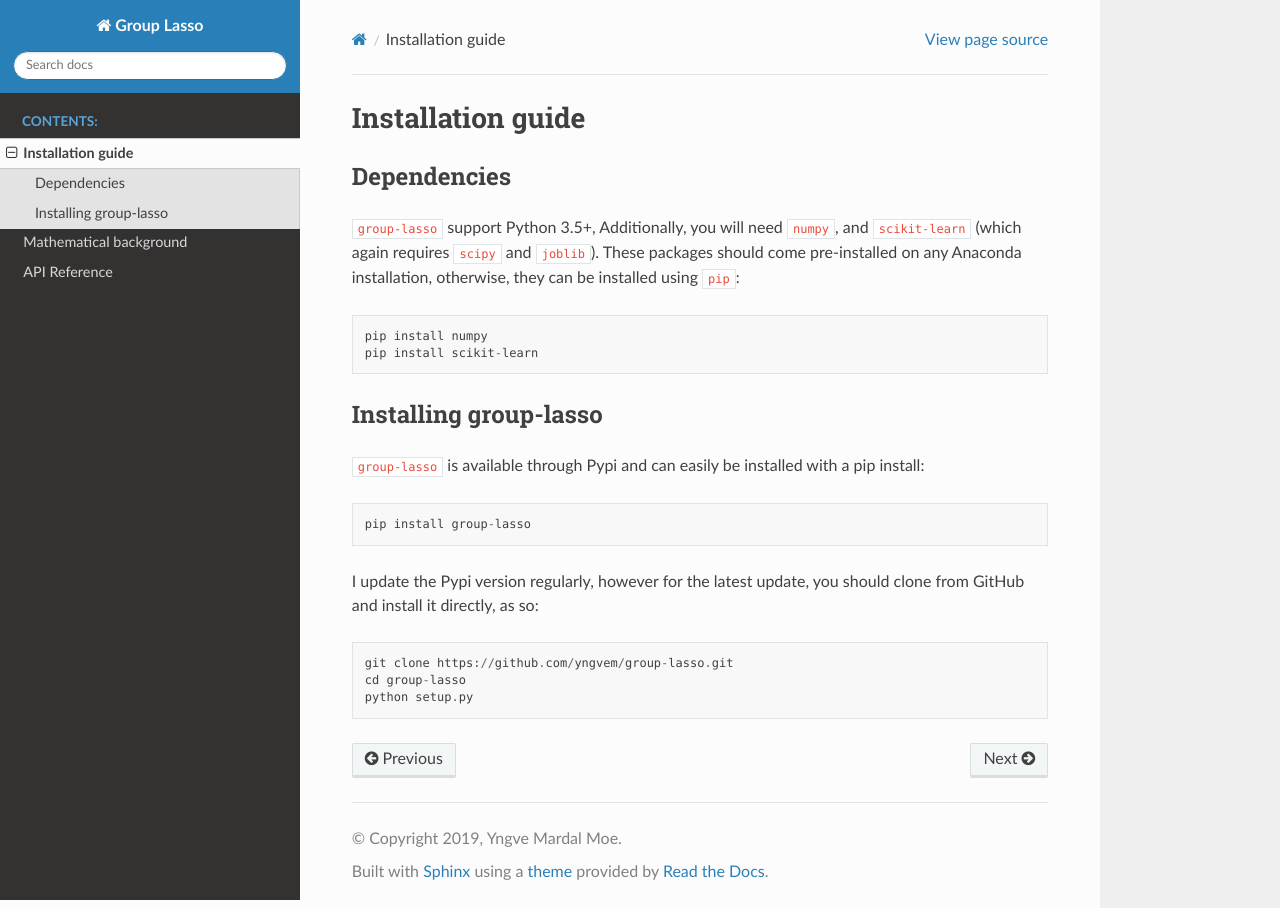
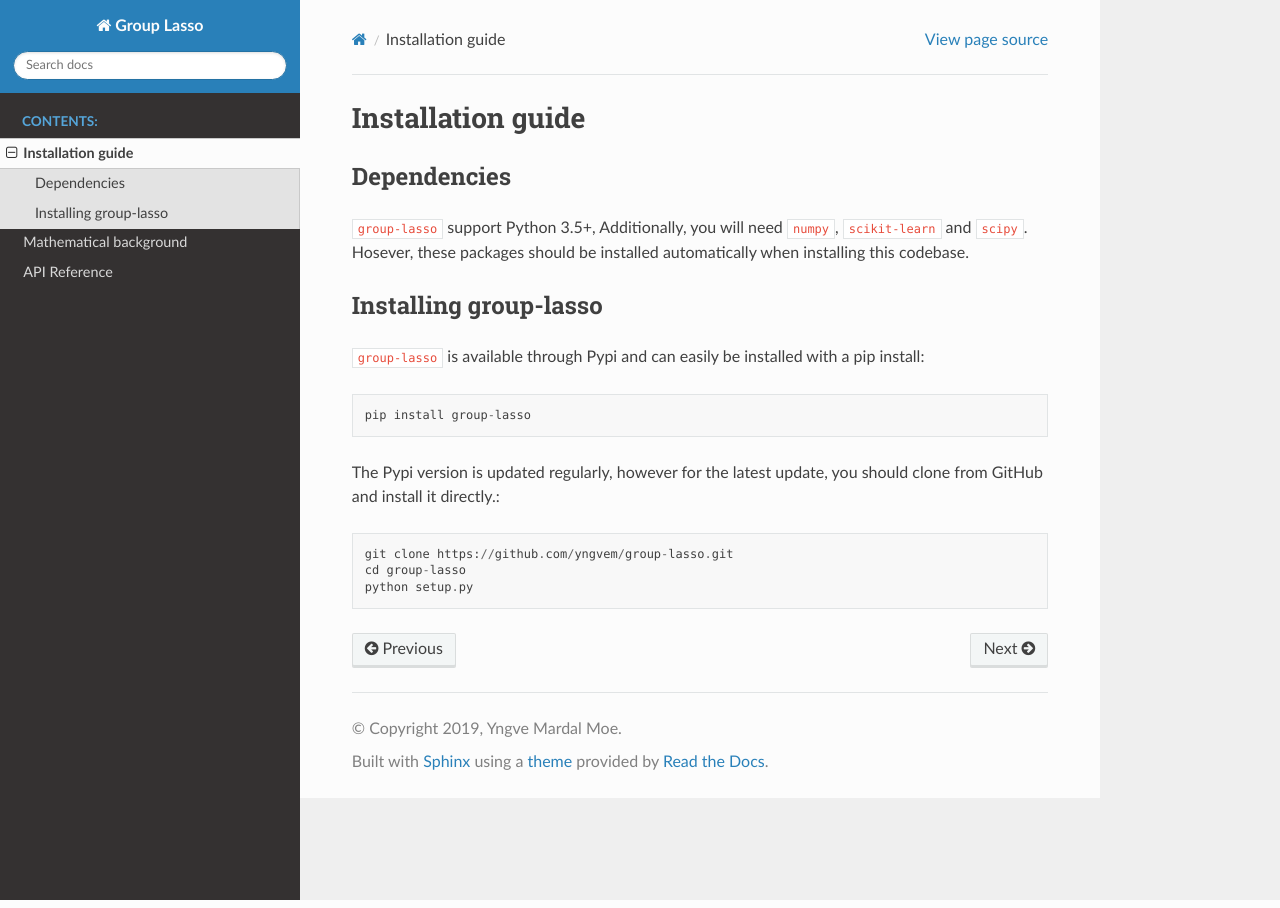
Before and after one commit to yngvem/group-lasso, a Sphinx documentation site: the page built from docs/installation.rst, in a window 1280 px wide. Built offline with Sphinx 7.4.7 and the Read the Docs theme 2.0.0, drawn with Linux system fonts in a browser that asks for light colours; pages that are not in the unit, such as notebooks, are missing from menus.

Commit message:
Improved installation instructions

```diff
--- a/docs/installation.rst
+++ b/docs/installation.rst
@@ -5,12 +5,8 @@ Dependencies
 ------------
 
 ``group-lasso`` support Python 3.5+, Additionally, you will need ``numpy``,
-and ``scikit-learn`` (which again requires ``scipy`` and ``joblib``). These
-packages should come pre-installed on any Anaconda installation, otherwise,
-they can be installed using ``pip``::
-
-    pip install numpy
-    pip install scikit-learn
+``scikit-learn`` and ``scipy``. Hosever, these packages should be installed
+automatically when installing this codebase.
 
 Installing group-lasso
 ----------------------
@@ -20,8 +16,8 @@ pip install::
 
     pip install group-lasso
 
-I update the Pypi version regularly, however for the latest update, you should
-clone from GitHub and install it directly, as so::
+The Pypi version is updated regularly, however for the latest update, you
+should clone from GitHub and install it directly.::
 
     git clone https://github.com/yngvem/group-lasso.git
     cd group-lasso
```
